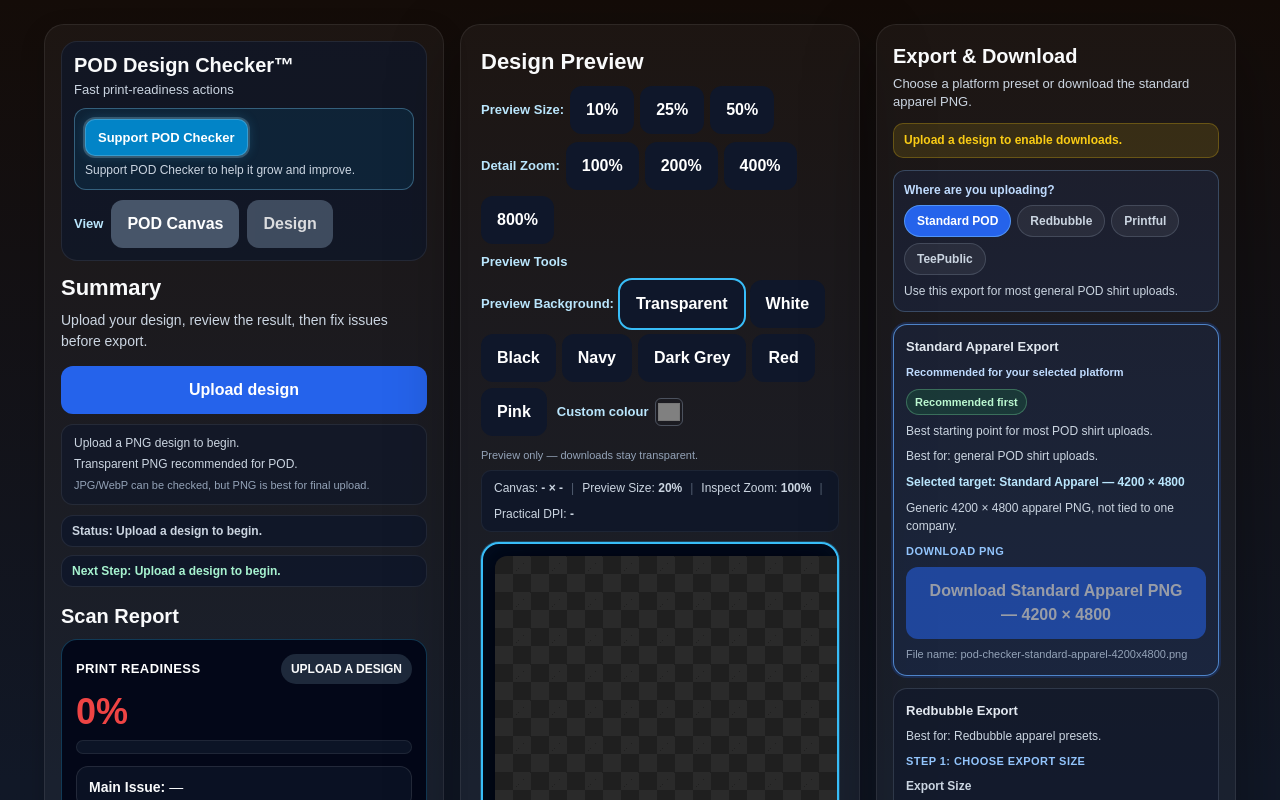
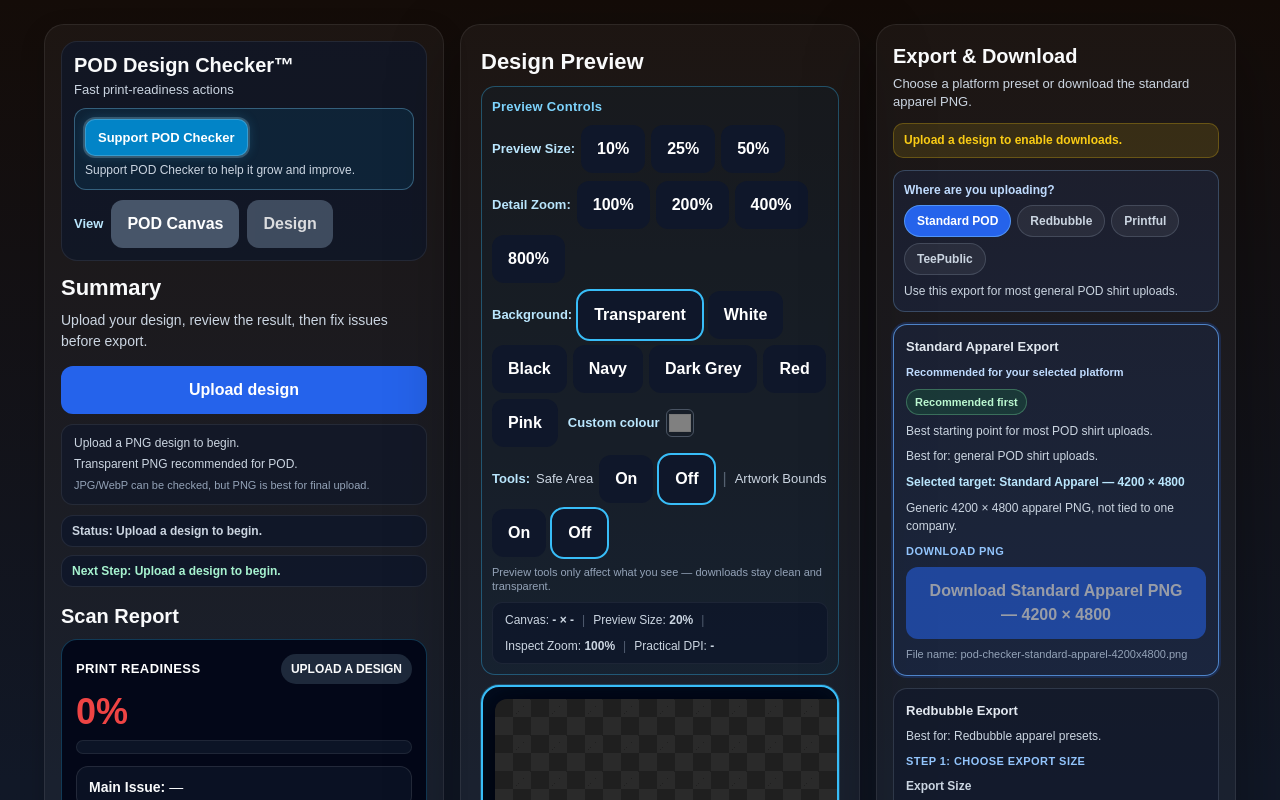
Before and after one commit to noobmacker-creator/pod-design-checker, a Next.js app: page / in a window 1280 px wide. Shown: the top 800 px of the page. Built offline with nearby package versions, Linux system fonts and the light colour scheme.

Commit message:
compact preview controls card

```diff
--- a/app/components/DesignPreviewPanel.tsx
+++ b/app/components/DesignPreviewPanel.tsx
@@ -124,43 +124,27 @@ export default function DesignPreviewPanel({
         height: 'fit-content',
       }}
     >
-      <div style={{ display: 'grid', gap: 8, marginBottom: 10 }}>
+      <h2 style={{ margin: '0 0 8px', fontSize: 22, fontWeight: 800 }}>Design Preview</h2>
+
       <div
         style={{
-            display: 'flex',
-            justifyContent: 'space-between',
+          border: '1px solid rgba(56, 189, 248, 0.35)',
+          background: 'rgba(8, 47, 73, 0.18)',
+          borderRadius: 14,
+          padding: 10,
+          display: 'grid',
           gap: 8,
-            alignItems: 'center',
-            flexWrap: 'wrap',
+          marginBottom: 10,
         }}
       >
-          <h2 style={{ margin: 0, fontSize: 22, fontWeight: 800 }}>Design Preview</h2>
-          <div style={{ display: 'flex', gap: 6, flexWrap: 'wrap', alignItems: 'center' }}>
-            <span style={{ fontWeight: 700, color: '#bae6fd', fontSize: 13 }}>Preview Size:</span>
-            <button onClick={() => { setPreviewSize(0.1); setActionMessage('Preview Size set to 10%.'); }}>10%</button>
-            <button onClick={() => { setPreviewSize(0.25); setActionMessage('Preview Size set to 25%.'); }}>25%</button>
-            <button onClick={() => { setPreviewSize(0.5); setActionMessage('Preview Size set to 50%.'); }}>50%</button>
-          </div>
+        <div style={{ fontWeight: 800, fontSize: 13, color: '#7dd3fc', letterSpacing: '0.02em' }}>
+          Preview Controls
         </div>
 
-        <div style={{ display: 'flex', gap: 6, flexWrap: 'wrap', alignItems: 'center' }}>
-          <span style={{ fontWeight: 700, color: '#bae6fd', fontSize: 13 }}>Detail Zoom:</span>
-          {[1, 2, 4, 8].map((z) => (
-            <button
-              key={z}
-              onClick={() => {
-                setInspectZoom(z);
-                setActionMessage(`Inspect Zoom set to ${z * 100}%.`);
-              }}
-            >
-              {z * 100}%
-            </button>
-          ))}
-        </div>
-
+        <div style={{ display: 'flex', flexWrap: 'wrap', alignItems: 'center', gap: 6 }}>
           {autoFixApplied && setAutoFixPreviewMode ? (
-          <div style={{ display: 'flex', gap: 6, flexWrap: 'wrap', alignItems: 'center' }}>
-            <span style={{ fontWeight: 700, color: '#bae6fd', fontSize: 13 }}>Preview:</span>
+            <>
+              <span style={{ fontWeight: 700, color: '#bae6fd', fontSize: 13 }}>View:</span>
               <button
                 onClick={() => {
                   setAutoFixPreviewMode('original');
@@ -185,99 +169,32 @@ export default function DesignPreviewPanel({
               >
                 Fixed
               </button>
+              <span style={{ color: 'rgba(148,163,184,0.5)', margin: '0 2px' }}>|</span>
+            </>
+          ) : null}
+          <span style={{ fontWeight: 700, color: '#bae6fd', fontSize: 13 }}>Preview Size:</span>
+          <button onClick={() => { setPreviewSize(0.1); setActionMessage('Preview Size set to 10%.'); }}>10%</button>
+          <button onClick={() => { setPreviewSize(0.25); setActionMessage('Preview Size set to 25%.'); }}>25%</button>
+          <button onClick={() => { setPreviewSize(0.5); setActionMessage('Preview Size set to 50%.'); }}>50%</button>
         </div>
-        ) : null}
 
-        {setShowSafeAreaOverlay || setShowArtworkBoundsOverlay ? (
-          <details style={{ fontSize: 13 }}>
-            <summary
-              style={{
-                cursor: 'pointer',
-                fontWeight: 700,
-                color: '#bae6fd',
-                listStyle: 'none',
-                display: 'inline-flex',
-                alignItems: 'center',
-                gap: 4,
+        <div style={{ display: 'flex', flexWrap: 'wrap', alignItems: 'center', gap: 6 }}>
+          <span style={{ fontWeight: 700, color: '#bae6fd', fontSize: 13 }}>Detail Zoom:</span>
+          {[1, 2, 4, 8].map((z) => (
+            <button
+              key={z}
+              onClick={() => {
+                setInspectZoom(z);
+                setActionMessage(`Inspect Zoom set to ${z * 100}%.`);
               }}
             >
-              Preview Tools
-            </summary>
-            <div style={{ display: 'grid', gap: 6, marginTop: 6, paddingLeft: 2 }}>
-              {setShowSafeAreaOverlay ? (
-                <div style={{ display: 'flex', gap: 6, flexWrap: 'wrap', alignItems: 'center' }}>
-                  <span style={{ fontWeight: 700, color: '#bae6fd', fontSize: 13 }}>Safe Area:</span>
-                  <button
-                    onClick={() => {
-                      setShowSafeAreaOverlay(true);
-                      setActionMessage('Safe print area overlay turned on.');
-                    }}
-                    style={{
-                      fontWeight: showSafeAreaOverlay ? 800 : 600,
-                      outline: showSafeAreaOverlay ? '2px solid #38bdf8' : undefined,
-                    }}
-                  >
-                    On
+              {z * 100}%
             </button>
-                  <button
-                    onClick={() => {
-                      setShowSafeAreaOverlay(false);
-                      setActionMessage('Safe print area overlay turned off.');
-                    }}
-                    style={{
-                      fontWeight: !showSafeAreaOverlay ? 800 : 600,
-                      outline: !showSafeAreaOverlay ? '2px solid #38bdf8' : undefined,
-                    }}
-                  >
-                    Off
-                  </button>
+          ))}
         </div>
-              ) : null}
-              {setShowArtworkBoundsOverlay ? (
-                <div style={{ display: 'flex', gap: 6, flexWrap: 'wrap', alignItems: 'center' }}>
-                  <span style={{ fontWeight: 700, color: '#bae6fd', fontSize: 13 }}>Artwork Bounds:</span>
-                  <button
-                    onClick={() => {
-                      setShowArtworkBoundsOverlay(true);
-                      setActionMessage('Artwork bounds overlay turned on.');
-                    }}
-                    style={{
-                      fontWeight: showArtworkBoundsOverlay ? 800 : 600,
-                      outline: showArtworkBoundsOverlay ? '2px solid #38bdf8' : undefined,
-                    }}
-                  >
-                    On
-                  </button>
-                  <button
-                    onClick={() => {
-                      setShowArtworkBoundsOverlay(false);
-                      setActionMessage('Artwork bounds overlay turned off.');
-                    }}
-                    style={{
-                      fontWeight: !showArtworkBoundsOverlay ? 800 : 600,
-                      outline: !showArtworkBoundsOverlay ? '2px solid #38bdf8' : undefined,
-                    }}
-                  >
-                    Off
-                  </button>
-                </div>
-              ) : null}
-              <p
-                style={{
-                  fontSize: 11,
-                  color: '#94a3b8',
-                  lineHeight: 1.35,
-                  margin: 0,
-                }}
-              >
-                Preview only — overlays are not included in downloads.
-              </p>
-            </div>
-          </details>
-        ) : null}
 
-        <div style={{ display: 'flex', gap: 6, flexWrap: 'wrap', alignItems: 'center' }}>
-          <span style={{ fontWeight: 700, color: '#bae6fd', fontSize: 13 }}>Preview Background:</span>
+        <div style={{ display: 'flex', flexWrap: 'wrap', alignItems: 'center', gap: 6 }}>
+          <span style={{ fontWeight: 700, color: '#bae6fd', fontSize: 13 }}>Background:</span>
           {PREVIEW_BACKGROUND_OPTIONS.map((option) => (
             <button
               key={option.id}
@@ -328,16 +245,82 @@ export default function DesignPreviewPanel({
           </label>
         </div>
 
+        {setShowSafeAreaOverlay || setShowArtworkBoundsOverlay ? (
+          <div style={{ display: 'flex', flexWrap: 'wrap', alignItems: 'center', gap: 6 }}>
+            <span style={{ fontWeight: 700, color: '#bae6fd', fontSize: 13 }}>Tools:</span>
+            {setShowSafeAreaOverlay ? (
+              <>
+                <span style={{ fontSize: 13, color: '#cbd5e1' }}>Safe Area</span>
+                <button
+                  onClick={() => {
+                    setShowSafeAreaOverlay(true);
+                    setActionMessage('Safe print area overlay turned on.');
+                  }}
+                  style={{
+                    fontWeight: showSafeAreaOverlay ? 800 : 600,
+                    outline: showSafeAreaOverlay ? '2px solid #38bdf8' : undefined,
+                  }}
+                >
+                  On
+                </button>
+                <button
+                  onClick={() => {
+                    setShowSafeAreaOverlay(false);
+                    setActionMessage('Safe print area overlay turned off.');
+                  }}
+                  style={{
+                    fontWeight: !showSafeAreaOverlay ? 800 : 600,
+                    outline: !showSafeAreaOverlay ? '2px solid #38bdf8' : undefined,
+                  }}
+                >
+                  Off
+                </button>
+              </>
+            ) : null}
+            {setShowSafeAreaOverlay && setShowArtworkBoundsOverlay ? (
+              <span style={{ color: 'rgba(148,163,184,0.5)', margin: '0 2px' }}>|</span>
+            ) : null}
+            {setShowArtworkBoundsOverlay ? (
+              <>
+                <span style={{ fontSize: 13, color: '#cbd5e1' }}>Artwork Bounds</span>
+                <button
+                  onClick={() => {
+                    setShowArtworkBoundsOverlay(true);
+                    setActionMessage('Artwork bounds overlay turned on.');
+                  }}
+                  style={{
+                    fontWeight: showArtworkBoundsOverlay ? 800 : 600,
+                    outline: showArtworkBoundsOverlay ? '2px solid #38bdf8' : undefined,
+                  }}
+                >
+                  On
+                </button>
+                <button
+                  onClick={() => {
+                    setShowArtworkBoundsOverlay(false);
+                    setActionMessage('Artwork bounds overlay turned off.');
+                  }}
+                  style={{
+                    fontWeight: !showArtworkBoundsOverlay ? 800 : 600,
+                    outline: !showArtworkBoundsOverlay ? '2px solid #38bdf8' : undefined,
+                  }}
+                >
+                  Off
+                </button>
+              </>
+            ) : null}
+          </div>
+        ) : null}
+
         <p
           style={{
             fontSize: 11,
             color: '#94a3b8',
             lineHeight: 1.35,
-            marginTop: 4,
-            marginBottom: 0,
+            margin: 0,
           }}
         >
-          Preview only — downloads stay transparent.
+          Preview tools only affect what you see — downloads stay clean and transparent.
         </p>
 
         <div
```
Lines whose indentation alone changed are shown as unchanged.
